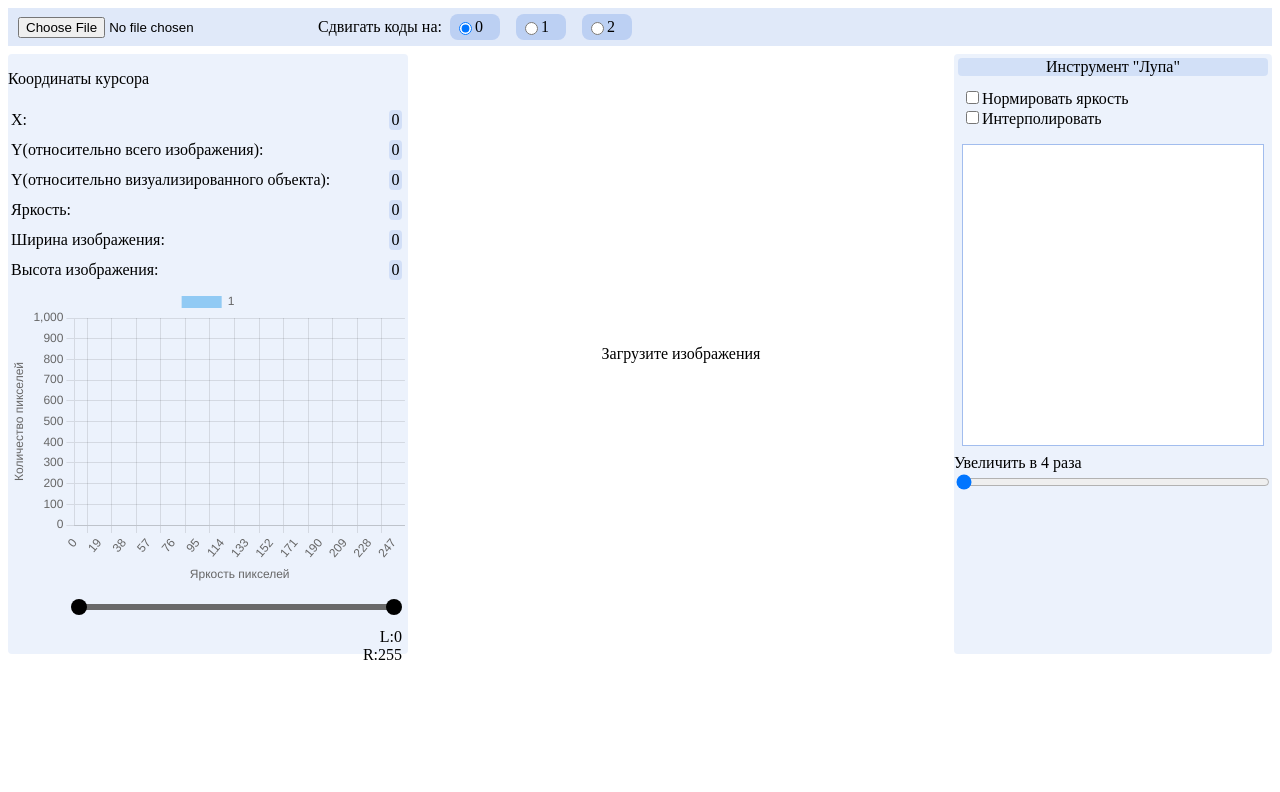
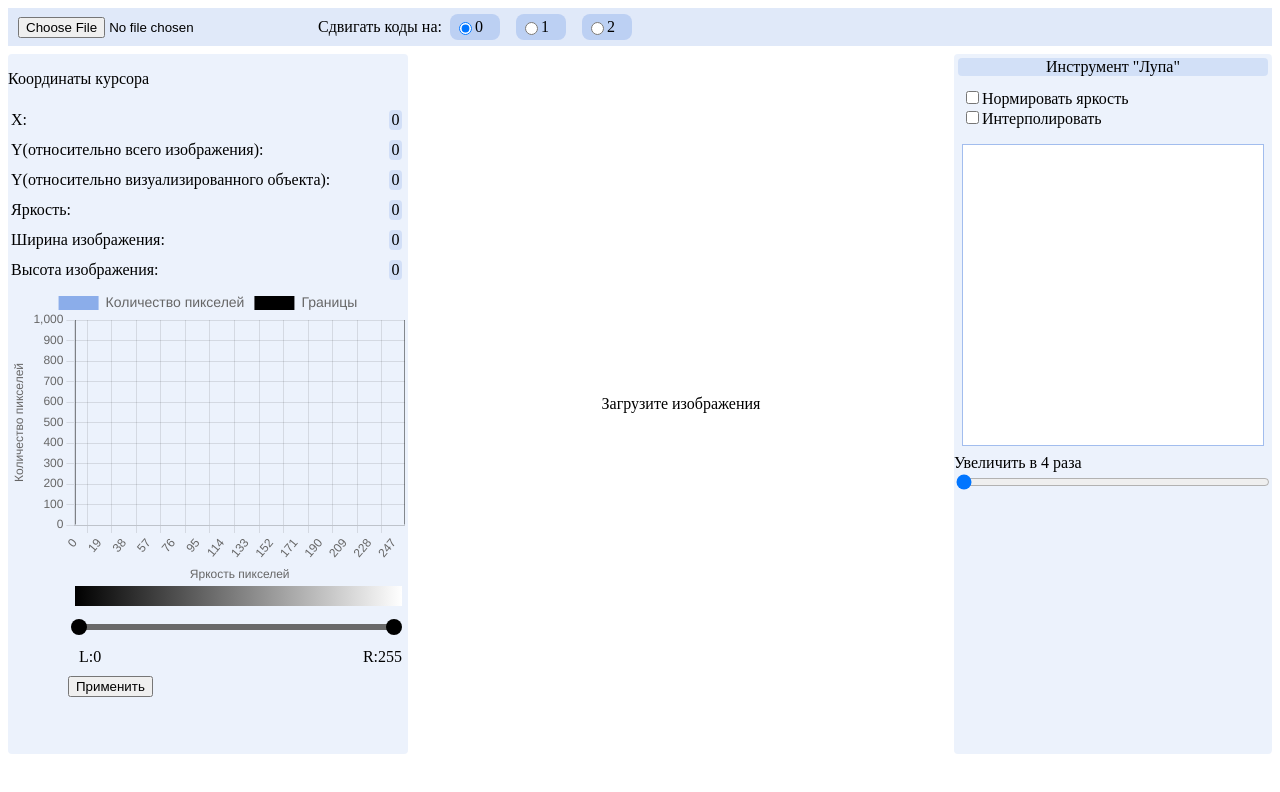
Before and after one commit to solituude/high-resolution-image-visualization-app, a React (Create React App) app: page / in a window 1280 px wide. Shown: the top 792 px of the page. Built offline with nearby package versions, Linux system fonts and the light colour scheme.

Commit message:
Доработка гистограммы

```diff
--- a/src/App.js
+++ b/src/App.js
@@ -2,7 +2,7 @@ import './App.scss'; //импорт стилей для компонентов
 
 import React, {useState} from "react";
 import Canvas from "./Canvas/Canvas";
-import {getBarLabels} from "./functions/functionaityCore"; // импорт пользовательского компонента
+import {getBarLabels} from "./functions/functionaityCore";
 
 function App() {
     const [currentFile, setCurrentFile] = useState(null); // файл, загруженный в систему и функция назначения файла
@@ -45,9 +45,7 @@ function App() {
                     </div>
                 </form>
             </div>
-
             <Canvas barLabels={barLabels} file={currentFile} shift={selectedShift}/>
-
         </div>
     );
 }
--- a/src/App.scss
+++ b/src/App.scss
@@ -52,6 +52,7 @@
   flex-direction: column;
   justify-content: center;
   align-items: center;
+  align-self: center;
   width: 500px;
   height: 600px;
 }
@@ -59,6 +60,8 @@
 .overviewPicture {
   display: flex;
   overflow: scroll;
+  height: 600px;
+  align-self: center;
 }
 
 .magnifierContainer{
@@ -90,10 +93,13 @@
 
 .content {
   display: flex;
+  height: fit-content;
   flex-direction: row;
   justify-content: space-between;
+
   gap: 10px;
   margin: 8px 0;
+
 }
 
 .settings {
@@ -139,6 +145,7 @@
   max-width: 500px;
   width: fit-content;
   font-size: 16px;
+  height: 700px;
 }
 
 .zoom__container {
@@ -215,12 +222,6 @@ $thumb-size: 16px;
    cursor: grabbing;
  }
 }
-//
-//#root {
-//  max-width: 500px;
-//  padding: 12px;
-//  margin: auto;
-//}
 
 .wrapper {
   position: relative;
@@ -309,3 +310,18 @@ $thumb-size: 16px;
   transform: translate3d(0, -50%, 0);
   z-index: 2;
 }
+
+.gradient {
+  display: flex;
+  height: 20px;
+  width: 83%;
+  background: rgb(0,0,0);
+  background: linear-gradient(90deg, rgba(0,0,0,1) 0%, rgba(255,255,255,1) 100%);
+}
+
+.left-right__container {
+  display: flex;
+  width: 82%;
+  justify-content: space-between;
+
+}
--- a/src/BarChart/BarChart.jsx
+++ b/src/BarChart/BarChart.jsx
@@ -1,16 +1,27 @@
 import React, {useEffect, useState} from "react";
 import {Bar} from "react-chartjs-2";
-import {getHistogram, getPartBrightnessArray} from "../functions/functionaityCore";
+import {
+    getBorderData,
+    getConvertedBrightnessArray,
+    getHistogram,
+    getPartBrightnessArray
+} from "../functions/functionaityCore";
 import RangeSlider from "../RangeSlider/RangeSlider";
 import {CategoryScale, Chart as ChartJS} from 'chart.js';
 import Chart from 'chart.js/auto';
 
 
-const BarChart = ({barLabels, convertedBrightness, yMin, setValue, value}) => {
+const BarChart = ({barLabels, convertedBrightness, yMin, setValue, value, selectedOption}) => {
     const [barData, setBarData] = useState([]);
+    const [currentValue, setCurrentValue] = useState({min: 0, max: 255});
+    const borderData = getBorderData(currentValue.min, currentValue.max);
+
 
     useEffect(() => {
-        const currentBrightness = getPartBrightnessArray(convertedBrightness, yMin);
+        // console.log(convertedBrightness);
+        let currentBrightness = getConvertedBrightnessArray(convertedBrightness, selectedOption);
+        currentBrightness = getPartBrightnessArray(currentBrightness, yMin);
+        // console.log(currentBrightness);
         if (convertedBrightness.length !== 0){
             setBarData(getHistogram(currentBrightness));
         }
@@ -20,15 +31,23 @@ const BarChart = ({barLabels, convertedBrightness, yMin, setValue, value}) => {
         labels: barLabels,
         datasets: [
             {
-                label: "1",
+                label: "Количество пикселей",
                 data: barData,
+                backgroundColor: "rgba(139, 173, 234, 1)",
+            },
+            {
+                label: "Границы",
+                data: borderData,
+                borderColor: "#000",
+                backgroundColor: "#000"
             }
         ],
-        borderColor: "#000",
+
     };
 
     const chartOptions = {
         maintainAspectRatio: false,
+        animation: false,
         scales: {
             y: {
                 display: true,
@@ -56,16 +75,34 @@ const BarChart = ({barLabels, convertedBrightness, yMin, setValue, value}) => {
                 offset: true,
             },
         },
+        plugins: {
+            legend: {
+                labels: {
+                    // This more specific font property overrides the global property
+                    font: {
+                        size: 14
+                    }
+                }
+            }
+        },
     };
 
     return(
         <div style={{width: "400px", height: "300px"}}>
             <Bar data={data} options={chartOptions}/>
             <div className={"range__container"}>
-                <RangeSlider min={0} max={255} step={1} value={value} onChange={setValue} />
-                <span>L:<span>{value.min}</span></span>
-                <span>R:<span>{value.max}</span></span>
+                <div className={"gradient"}/>
+                <RangeSlider min={0} max={255} step={1} value={currentValue} onChange={setCurrentValue} />
+
+                <div className="left-right__container">
+                    <span>L:<span>{currentValue.min}</span></span>
+                    <span>R:<span>{currentValue.max}</span></span>
+                </div>
+
             </div>
+            <button onClick={() => setValue(currentValue)} style={{margin: "10px 60px"}}>
+                Применить
+            </button>
         </div>
     )
 }
--- a/src/Canvas/Canvas.jsx
+++ b/src/Canvas/Canvas.jsx
@@ -3,7 +3,11 @@ import '../App.scss';
 import {
     findMinMaxValue,
     getConvertedBrightnessArray,
-    getInitialBrightnessArray, getInterpolateArray, getNearestNeighbor, getNormalizeColorArray,
+    getInitialBrightnessArray,
+    getInterpolateArray,
+    getLimitedBrightnessArray,
+    getNearestNeighbor,
+    getNormalizeColorArray,
     getReducedInitBrightness
 } from "../functions/functionaityCore";
 import BarChart from "../BarChart/BarChart";
@@ -39,6 +43,7 @@ const Canvas = ({file, shift, barLabels}) => {
     const magnifierContext = magnifierCanvas.getContext('2d'); // контекст холста увеличенного изображения
     let magnifierImageData = magnifierContext.createImageData(magnifierCanvas.width, magnifierCanvas.width);
     const containerMagnifier = document.getElementById('magnifier-container');
+    const containerImage = document.getElementById('pictureContainer');
 
     // координата наведенного пикселя изображения
     const [hoveredPixelCoordinatesPicture, setHoveredPixelCoordinatesPicture] = useState({x: 0, y: 0});
@@ -51,7 +56,13 @@ const Canvas = ({file, shift, barLabels}) => {
     const [isInterpolate, setIsInterpolate] = useState(false); // флаг интерполяции увеличенного изображения
 
     // значения для слайдера, для назнаечния границы цвета
-    const [value, setValue] = React.useState({ min: 0, max: 255 });
+    const [value, setValue] = useState({min: 0, max: 255});
+
+    // использовать массив ниже для отображения изображения (в качестве начальных настроек минимальное значение
+    // яркости 0, а максимальное 255, а массив выше использовать для построения гистограммы изображения)
+    // также можно использовать не useState а просто переменной присваивать значение функции, которая будет возварщать
+    // массив с ограниченной яркостью
+    // const limitedBrightness = getLimitedBrightnessArray(convertedBrightness, value.min, value.max)
 
     // создание обзорного изображения
     const createOverviewImage = (initialBrightnessArray, shift) => {
@@ -86,6 +97,7 @@ const Canvas = ({file, shift, barLabels}) => {
     const createImage = (initialColor, selectedOption) => {
         let convertedColor = getConvertedBrightnessArray(initialColor, selectedOption); // получение матрицы яркости пикселей изображения для дальнейшего построения изображения в RGB
         setConvertedBrightness(convertedColor);
+        convertedColor = getLimitedBrightnessArray(convertedColor, value.min, value.max)
         const imageHeight = convertedColor.length; // высота изображения
         const imageWidth = convertedColor[0].length; // ширина изображения
 
@@ -106,7 +118,7 @@ const Canvas = ({file, shift, barLabels}) => {
                 imageData.data[index] = brightness; // присваивание красного спектра
                 imageData.data[index + 1] = brightness; // присваивание зеленого спектра
                 imageData.data[index + 2] = brightness; // присваивание синего спектра
-                imageData.data[index + 3] = 255; // присваивание прозрачности пикселя
+                imageData.data[index + 3] = 255; // присваивание непрозрачности пикселя
             }
         }
         ctx.putImageData(imageData, 0, 0); // отрисовка данных на холсте начиная с координат (0,0)
@@ -171,7 +183,7 @@ const Canvas = ({file, shift, barLabels}) => {
         if (isNormalize) {
             convertedReducedArray = getNormalizeColorArray(reducedArray, minMaxBrightness.minValue, minMaxBrightness.maxValue);
             convertedReducedArray = getConvertedBrightnessArray(convertedReducedArray, 0);
-        } else{
+        } else {
             convertedReducedArray = getConvertedBrightnessArray(reducedArray, parseInt(shift));
         }
 
@@ -179,10 +191,8 @@ const Canvas = ({file, shift, barLabels}) => {
             (convertedReducedArray.length * zoom - magnifierCanvas.height) / 2);
 
         if (isInterpolate) {
-            convertedReducedArray = getInterpolateArray(zoom, convertedReducedArray, );
+            convertedReducedArray = getInterpolateArray(zoom, convertedReducedArray,);
         }
-
-
 
         for (let y = 0; y < convertedReducedArray.length; y++) {
             for (let x = 0; x < convertedReducedArray[0].length; x++) {
@@ -190,7 +200,7 @@ const Canvas = ({file, shift, barLabels}) => {
                 const index = (y * convertedReducedArray[0].length + x) * 4; // вычисление индекса для заполнения объекта ImageData
 
                 magnifierImageData.data[index] = brightness; // присваивание красного спектра
-                magnifierImageData.data[index + 1] = brightness; // приcваивание зеленого спектра
+                magnifierImageData.data[index + 1] = brightness; // присваивание зеленого спектра
                 magnifierImageData.data[index + 2] = brightness; // присваивание синего спектра
                 magnifierImageData.data[index + 3] = 255; // присваивание прозрачности пикселя
             }
@@ -236,7 +246,8 @@ const Canvas = ({file, shift, barLabels}) => {
 
     useEffect(() => {
         handleUploadFile(); // После получения файла и сдвига или изменения файла/сдвига, создаем изображение
-    }, [file, shift]);
+        console.log(convertedBrightness);
+    }, [file, shift, value]);
 
 
     return (
@@ -275,7 +286,8 @@ const Canvas = ({file, shift, barLabels}) => {
                 <BarChart setValue={setValue}
                           value={value}
                           barLabels={barLabels}
-                          convertedBrightness={convertedBrightness}
+                          convertedBrightness={brightnessMatrix}
+                          selectedOption={shift}
                           yMin={minY}/>
             </div>
 
@@ -288,7 +300,8 @@ const Canvas = ({file, shift, barLabels}) => {
             {
                 image ?
                     <div onMouseMove={handleMouseMoveContainer} className="pictureContainer">
-                        <div ref={containerRef} onScroll={handleScroll} id="pictureContainer" onMouseMove={handleMouseMovePicture} className="pic">
+                        <div ref={containerRef} onScroll={handleScroll} id="pictureContainer"
+                             onMouseMove={handleMouseMovePicture} className="pic">
                             <img id="image" src={image.src} alt="Generated" style={{marginBottom: "-4px"}}/>
                         </div>
                     </div> :
@@ -301,7 +314,7 @@ const Canvas = ({file, shift, barLabels}) => {
                 <form className="checkbox__container">
                     <div>
                         <input id="normalize-brightness" type="checkbox" checked={isNormalize}
-                               onChange={() => setIsNormalize(!isNormalize)} />
+                               onChange={() => setIsNormalize(!isNormalize)}/>
                         <label htmlFor="normalize-brightness">Нормировать яркость</label>
                     </div>
                     <div>
--- a/src/functions/functionaityCore.js
+++ b/src/functions/functionaityCore.js
@@ -151,7 +151,6 @@ export const getPartBrightnessArray = (brightnessArray, yMin) => {
 }
 
 export const getHistogram = (brightnessArray) => {
-    console.log(brightnessArray);
     let histogramArray = new Array(255).fill(0);
     for (let i = 0; i < brightnessArray.length; i++){
         for (let j = 0; j < brightnessArray[0].length; j++) {
@@ -159,6 +158,21 @@ export const getHistogram = (brightnessArray) => {
         }
     }
     return histogramArray;
+}
+
+export const getLimitedBrightnessArray = (brightnessArray, minBrightness, maxBrightness) => {
+    let limitedBrightnessArray = brightnessArray;
+    for (let y = 0; y < brightnessArray.length; y++) {
+        for (let x = 0; x < brightnessArray[0].length; x++) {
+            if (limitedBrightnessArray[y][x] < minBrightness) {
+                limitedBrightnessArray[y][x] = 0;
+            }
+            else if(limitedBrightnessArray[y][x] > maxBrightness) {
+                limitedBrightnessArray[y][x] = 255;
+            }
+        }
+    }
+    return limitedBrightnessArray;
 }
 
 export const findMinMaxValue = (array) => {
@@ -184,3 +198,10 @@ export const getBarLabels = () => {
     }
     return labels;
 }
+
+export const getBorderData = (left, right) => {
+    let histogramArray = new Array(255).fill(0);
+    histogramArray[left] = 5000;
+    histogramArray[right] = 5000;
+    return histogramArray;
+}
```
